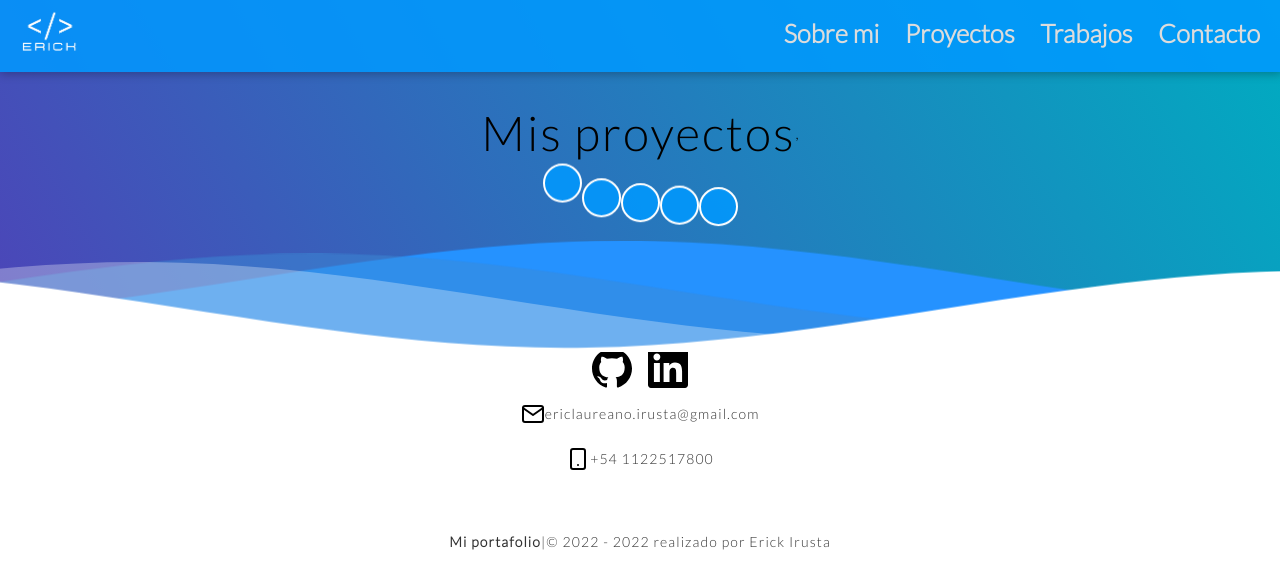
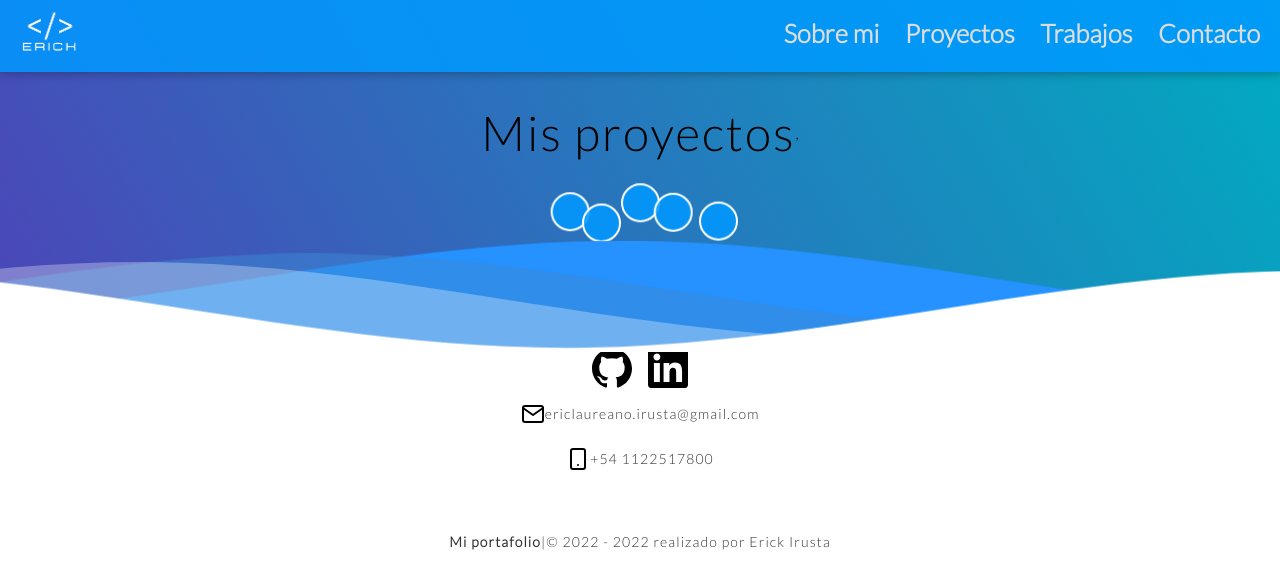
Before and after one commit to EricksonRT/MyportfolioV2, a React (Vite) app: page /projects in a window 1280 px wide. Shown: the top 588 px of the page. Built offline with nearby package versions, Linux system fonts and the light colour scheme.

Commit message:
animacion

```diff
--- a/src/assets/css/app.css
+++ b/src/assets/css/app.css
@@ -183,18 +183,11 @@ input[type=checkbox]:checked + .nav__ul {
     height: 323px !important;
   }
 }
-<<<<<<< HEAD
 @media (max-width: 670px) {
   .card-img img {
     height: 312px !important;
   }
 }
-=======
-.link-to {
-  filter: drop-shadow(0 0 0.75rem rgba(0, 105, 175, 0.659));
-}
-
->>>>>>> 07802da553862917186e1d2ac815dbe81c92a9fd
 .footer {
   width: 100vh;
   position: relative;
@@ -364,94 +357,54 @@ p {
 }
 
 .cir-1 {
-  animation: circle-animated-1 1.5s alternate-reverse infinite;
-  transform: translateY(-45px);
+  animation: circle-animated-1 1s alternate-reverse infinite;
+  transform: translateY(-33px);
+  transform: translateX(35px);
 }
 @keyframes circle-animated-1 {
-  0% {
-    transform: rotateX(45px);
-  }
-  50% {
-    transform: translateY(-40px);
-  }
-  90% {
-    transform: translateY(-24px);
-  }
   100% {
-    transform: translateY(-45px);
+    transform: translateY(-1px);
   }
 }
 
 .cir-2 {
-  animation: circle-animated-2 1.5s alternate-reverse infinite;
+  animation: circle-animated-2 1s alternate-reverse infinite;
+  transform: translateY(50px);
 }
 @keyframes circle-animated-2 {
-  0% {
-    transform: rotateX(22.5px);
-  }
-  50% {
-    transform: translateY(-20px);
-  }
-  90% {
-    transform: translateY(-12px);
-  }
   100% {
-    transform: translateY(-22.5px);
+    transform: translateY(-0.5px);
   }
 }
 
 .cir-3 {
-  animation: circle-animated-3 1.5s alternate-reverse infinite;
+  animation: circle-animated-3 1s alternate-reverse infinite;
+  transform: translateY(-43.3333333333px);
 }
 @keyframes circle-animated-3 {
-  0% {
-    transform: rotateX(15px);
-  }
-  50% {
-    transform: translateY(-13.3333333333px);
-  }
-  90% {
-    transform: translateY(-8px);
-  }
   100% {
-    transform: translateY(-15px);
+    transform: translateY(-0.3333333333px);
   }
 }
 
 .cir-4 {
-  animation: circle-animated-4 1.5s alternate-reverse infinite;
+  animation: circle-animated-4 1s alternate-reverse infinite;
+  transform: translateY(11.75px);
+  transform: translateX(-28.75px);
 }
 @keyframes circle-animated-4 {
-  0% {
-    transform: rotateX(11.25px);
-  }
-  50% {
-    transform: translateY(-10px);
-  }
-  90% {
-    transform: translateY(-6px);
-  }
   100% {
-    transform: translateY(-11.25px);
+    transform: translateY(-0.25px);
   }
 }
 
 .cir-5 {
-  animation: circle-animated-5 1.5s alternate-reverse infinite;
-  transform: translateY(17px);
+  animation: circle-animated-5 1s alternate-reverse infinite;
+  transform: translateY(40px);
 }
 @keyframes circle-animated-5 {
-  0% {
-    transform: rotateX(9px);
-  }
-  50% {
-    transform: translateY(-8px);
-  }
-  90% {
-    transform: translateY(-4.8px);
-  }
   100% {
-    transform: translateY(-9px);
+    transform: translateY(-0.2px);
   }
 }
 
```
Also changed, not shown: src/assets/sass/_generalStyles.scss (+5 -12 lines), src/assets/sass/_mixinFuncions.scss (+18 -16 lines), 1 other file (tests, documents, lock files or other folders).
